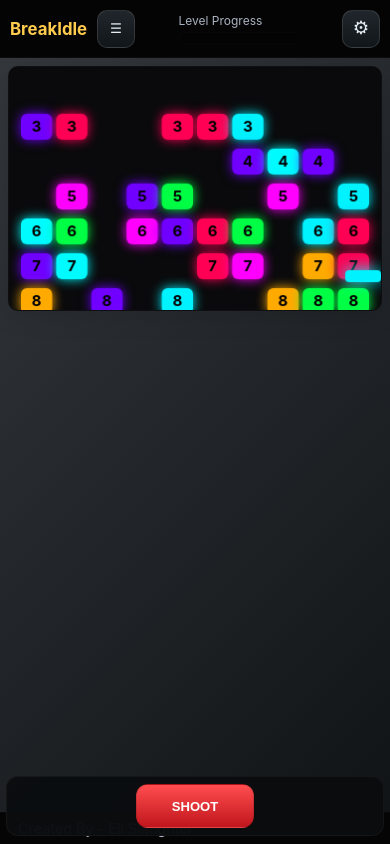
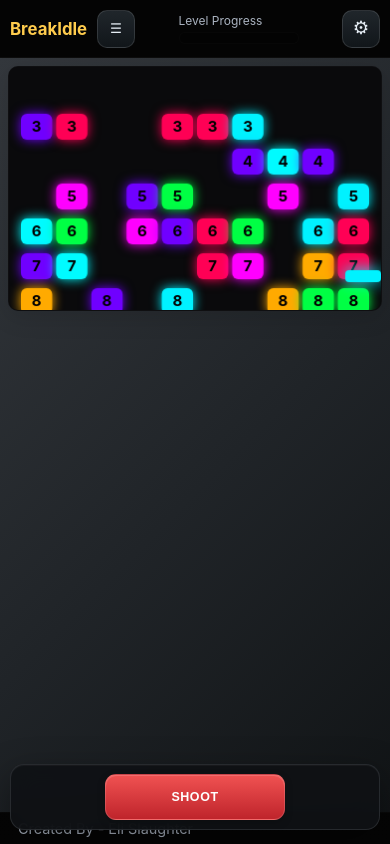
Before and after one commit to ELI-SLAUGHTER-0709/BreakIdle, a plain HTML site: page index.html in a window 390 px wide. Drawn offline with Linux system fonts and the light colour scheme.

Commit message:
Polish and raise the game controls

```diff
--- a/rapid-fire.css
+++ b/rapid-fire.css
@@ -1,48 +1,55 @@
-/* The cooldown is represented by the fill inside the RAPID button. */
-.rapid-cooldown-container {
-  display: none !important;
+/* Refined control dock: raise the existing game buttons and give them a consistent, clean finish. */
+.bottom-bar {
+  bottom: max(20px, calc(env(safe-area-inset-bottom) + 12px));
+  width: min(940px, calc(100% - 32px));
+  height: 72px;
+  padding: 10px 14px;
+  border: 1px solid rgba(210, 220, 230, .12);
+  border-radius: 16px;
+  background: rgba(15, 18, 21, .94);
+  box-shadow: 0 12px 36px rgba(0, 0, 0, .38), inset 0 1px 0 rgba(255, 255, 255, .035);
+  backdrop-filter: blur(12px);
+  -webkit-backdrop-filter: blur(12px);
+}
+
+.bottom-center {
+  grid-template-columns: minmax(0, 1fr) minmax(180px, 1.35fr) minmax(0, 1fr);
+  gap: 12px;
+}
+
+.bottom-bar button {
+  height: 50px;
+  border: 1px solid rgba(255, 255, 255, .14);
+  border-radius: 11px;
+  box-shadow: inset 0 1px 0 rgba(255, 255, 255, .16), 0 3px 8px rgba(0, 0, 0, .18);
+  letter-spacing: .045em;
+}
+
+.bottom-bar .big-red {
+  background: linear-gradient(180deg, #f05252, #bf242b);
+}
+
+.bottom-bar .green-btn {
+  background: linear-gradient(180deg, #43d7a0, #159b70);
+}
+
+.bottom-bar .blue-btn {
+  background: linear-gradient(180deg, #438cf5, #225ac4);
 }
 
 #useRapidBottom {
-  position: relative;
-  isolation: isolate;
-  overflow: hidden;
   background: #142131;
-  transition: filter 140ms ease, opacity 140ms ease;
 }
 
-#useRapidBottom::before {
-  content: "";
-  position: absolute;
-  z-index: 0;
-  inset: 0 auto 0 0;
-  width: var(--rapid-progress, 0%);
-  border-radius: inherit;
-  background: linear-gradient(180deg, var(--power-blue-start), var(--power-blue-end));
-  transition: width 180ms linear;
-  pointer-events: none;
+@media (max-width: 520px) {
+  .bottom-bar {
+    bottom: max(14px, calc(env(safe-area-inset-bottom) + 8px));
+    width: calc(100% - 20px);
+    height: 66px;
+    padding: 8px;
+    border-radius: 14px;
+  }
+
+  .bottom-center { gap: 7px; }
+  .bottom-bar button { height: 46px; font-size: .78rem; }
 }
-
-#useRapidBottom .rapid-button-label {
-  position: relative;
-  z-index: 1;
-}
-
-/* Keep it visibly dim and unavailable until its cooldown is complete. */
-#useRapidBottom:disabled {
-  opacity: .58;
-  filter: brightness(.72) saturate(.65);
-  cursor: not-allowed;
-}
-
-#useRapidBottom.rapid-ready {
-  opacity: 1;
-  filter: none;
-}
-
-@media (prefers-reduced-motion: reduce) {
-  #useRapidBottom,
-  #useRapidBottom::before {
-    transition: none;
-  }
-}
```
